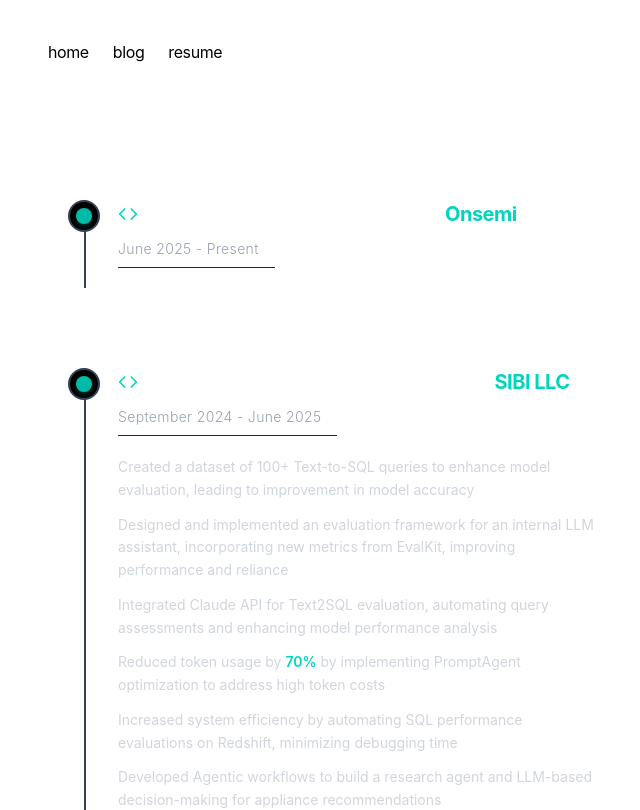
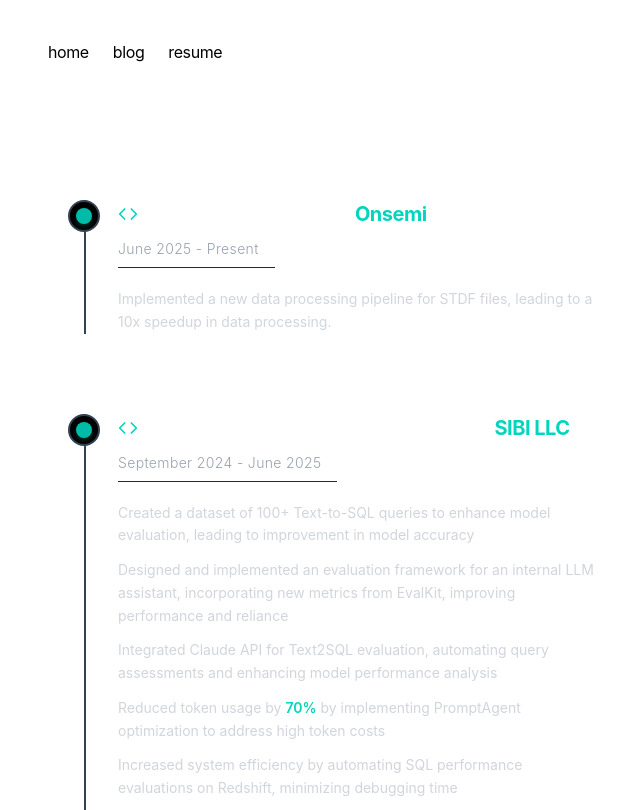
Before and after one commit to Sparsh-Palkhiwala/resume, a Next.js app: page /resume in a window 1280 px wide. Shown: the top 810 px of the page, without its empty margins (308-948 px from the left). Built offline with nearby package versions, Linux system fonts and the light colour scheme.

Commit message:
adding onsemi points

```diff
--- a/app/resume/page.tsx
+++ b/app/resume/page.tsx
@@ -13,13 +13,21 @@ const EnhancedMinimalResume = () => {
             </div>
             <h1 className="text-white text-xl font-semibold tracking-tight flex items-center gap-2">
               <Code size={20} className="text-teal-400" />
-              Incoming Data Analyst (AI/ML) ·{" "}
+              Data Analyst (AI/ML) ·{" "}
               <span className="text-teal-400 font-bold">Onsemi</span>
             </h1>
             <div className="text-gray-400 mt-2">
               <div className="text-sm mb-5 font-light tracking-wide border-b border-gray-800 pb-2 inline-block pr-4">
                 June 2025 - Present
               </div>
+              <ul className="text-sm space-y-3 leading-relaxed list-none text-gray-300">
+                <li className="flex gap-2">
+                  <span>
+                    Implemented a new data processing pipeline for STDF files, leading to a 10x speedup in data processing.
+                  </span>
+                </li>
+
+              </ul>
             </div>
           </div>
         </section>
```
